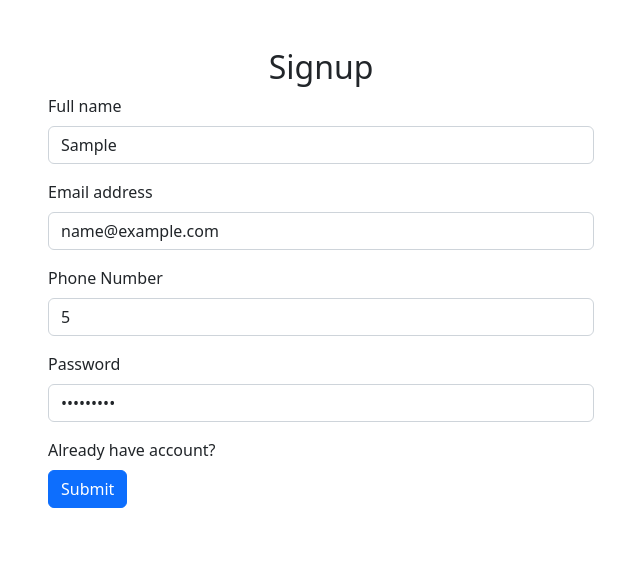
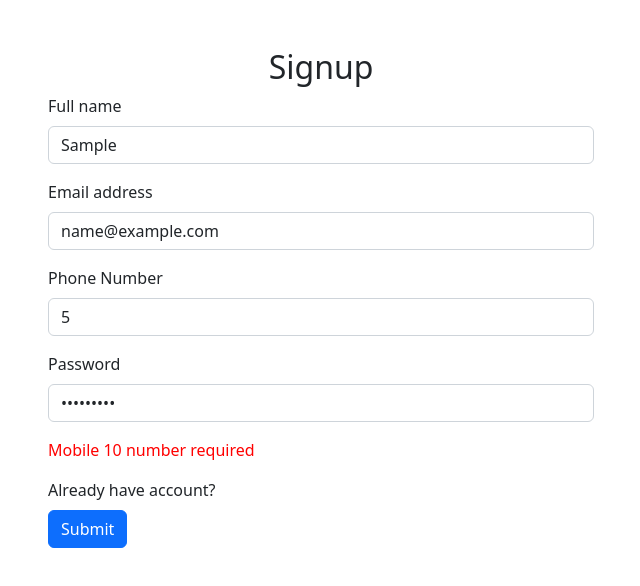
Before and after one commit to nihal-muhd/seat_booking, a React (Create React App) app in the folder client/: page /signup in a window 1280 px wide. Both pictures are taken after typing "Sample", "name@example.com", "5", "Sample123" into the empty fields and a click on the button "Submit". Shown: the top 586 px of the page, without its empty margins (319-959 px from the left). Built offline with nearby package versions, Linux system fonts and the light colour scheme; no server answers.

Commit message:
sign up validation

```diff
--- a/client/src/Components/user/signup/Signup.js
+++ b/client/src/Components/user/signup/Signup.js
@@ -14,6 +14,7 @@ function Signup() {
     password: ''
   })
 
+  const [error, setError] = useState('')
   const { name, email, mobile, password } = formData
 
   const handleChange = (e) => {
@@ -25,10 +26,20 @@ function Signup() {
 
   const handleSubmit = async (e) => {
     e.preventDefault()
-    let data = await axios.post('http://localhost:5000/signup', formData)
-    if (data) {
-      navigate("/login")
+    setError('')
+    if (formData.name === '' || formData.email === '' || formData.mobile === '' || formData.password === '') {
+      setError('Fill form complete')
+    } else if (formData.mobile.length < 10 || formData.mobile.length > 10) {
+      setError('Mobile 10 number required')
+    } else if (formData.password.length < 6) {
+      setError('Password minimum 6 letters required')
+    } else {
+      let data = await axios.post('http://localhost:5000/signup', formData)
+      if (data) {
+        navigate("/login")
+      }
     }
+
 
   }
 
@@ -56,6 +67,7 @@ function Signup() {
                   <Form.Label>Password</Form.Label>
                   <Form.Control type="password" placeholder="Password" name='password' onChange={handleChange} value={password} />
                 </Form.Group>
+                {error && <p style={{color:'red'}} className='error-form'>{error}</p>}
                 <Form.Group>
 
                   <Form.Label onClick={() => navigate("/login")} style={{ cursor: 'pointer' }}>Already have account?</Form.Label>
```
